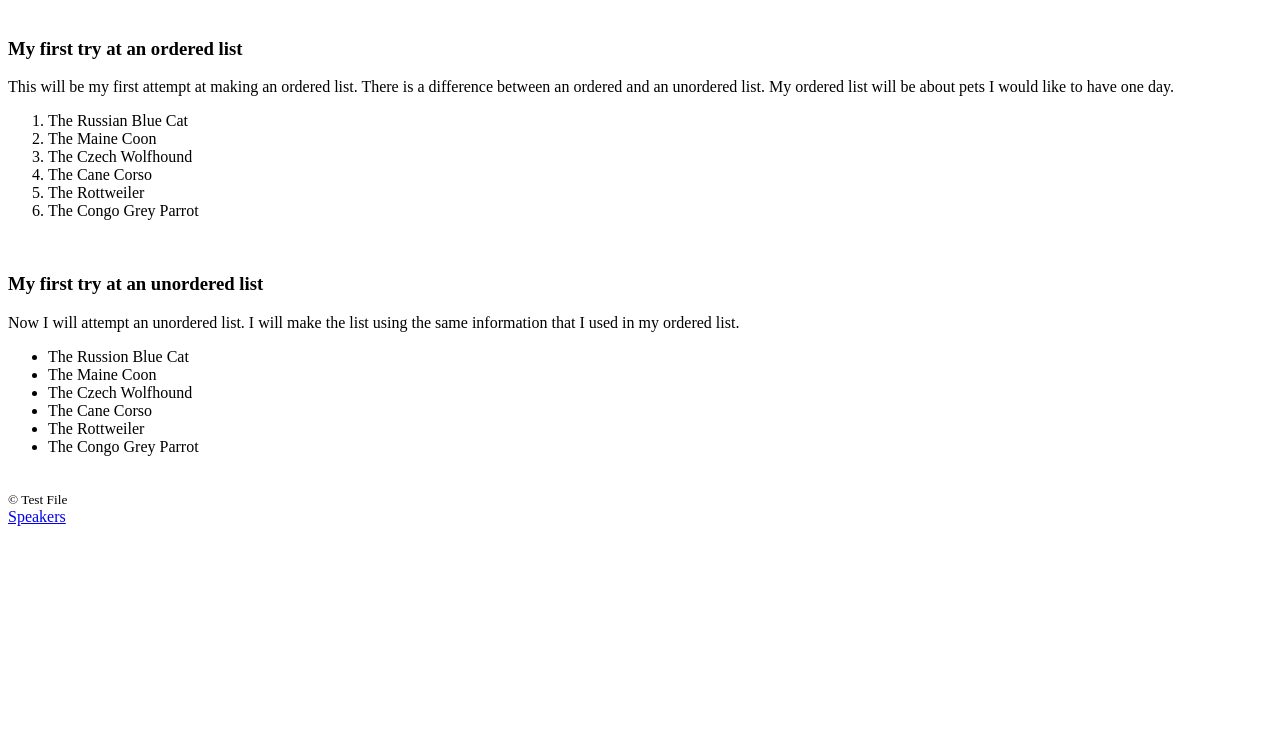
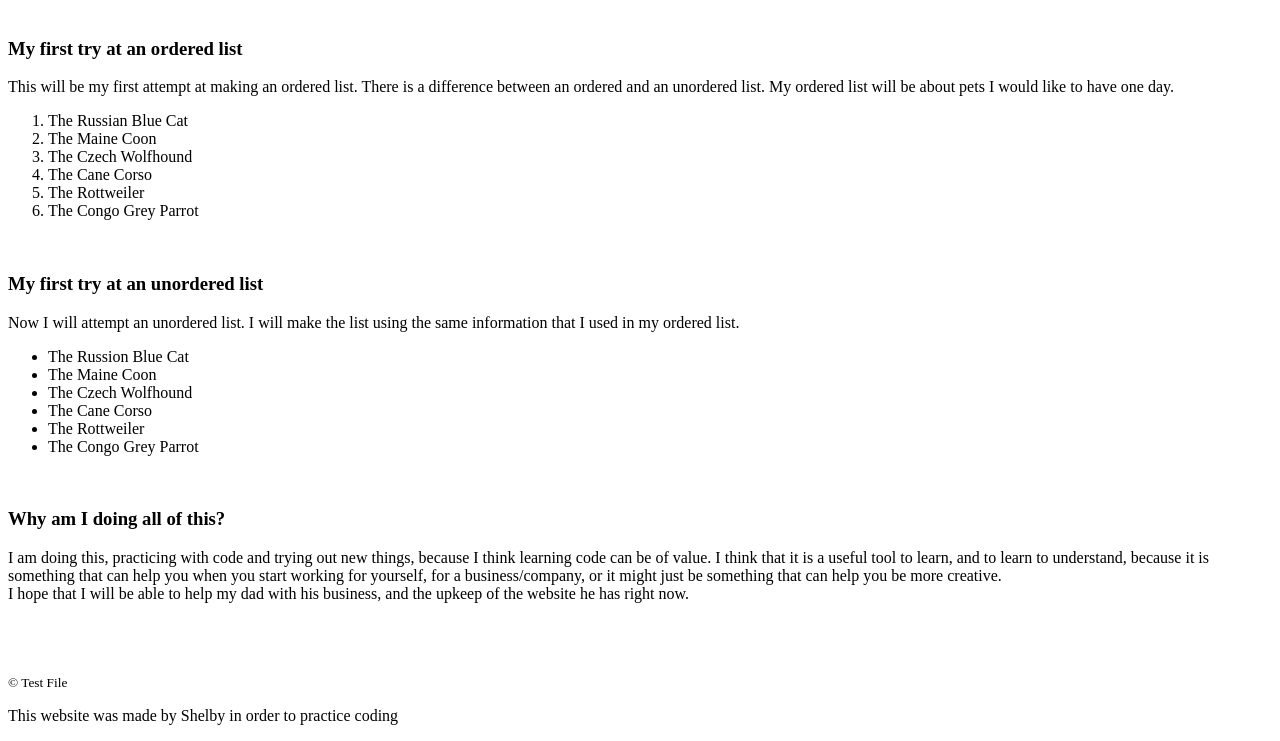
Before and after one commit to Shelby037/my-website, a plain HTML site: page index.html in a window 1280 px wide. Shown: the part 590-1331 px from the top of the page. Before the commit the page ends 1124 px from the top, so only its background shows below. Drawn offline with Linux system fonts and the light colour scheme.

Commit message:
Update index.html

```diff
--- a/index.html
+++ b/index.html
@@ -57,11 +57,20 @@
     </p>
   </section>
   <br>
+  <section>
+    <h3>Why am I doing all of this?</h3>
+    <p>I am doing this, practicing with code and trying out new things, because I think learning code can be of value.
+      I think that it is a useful tool to learn, and to learn to understand,
+      because it is something that can help you when you start working for yourself, for a business/company, or it might just be something that can help you be more creative.
+      <br>
+      I hope that I will be able to help my dad with his business, and the upkeep of the website he has right now.</p>
+  </section>
+  <br>
+  <br>
+  <br>
   <footer>
     <small>&copy; Test File</small>
-    <nav>
-      <a href="speakers.html">Speakers</a>
-    </nav>
+    <p>This website was made by Shelby in order to practice coding</p>
   </footer>
 </body>
 </html>
```
